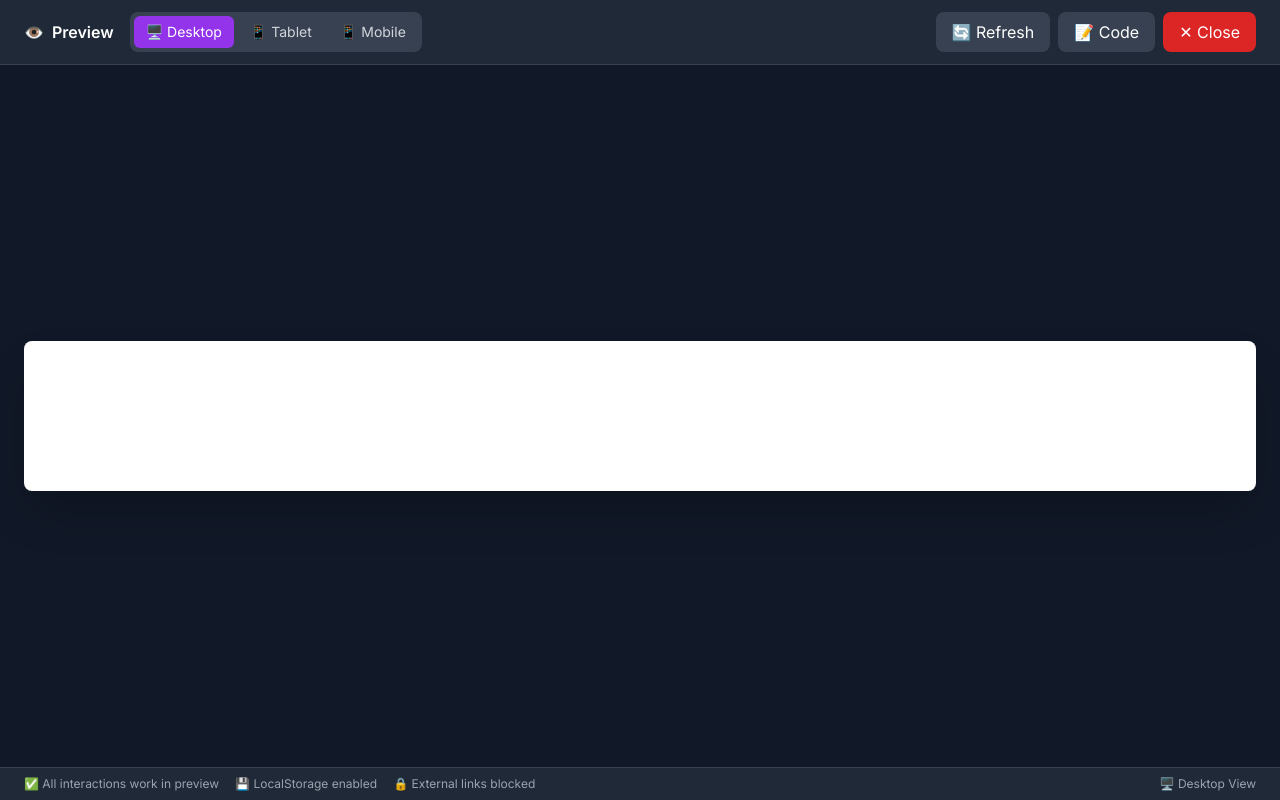
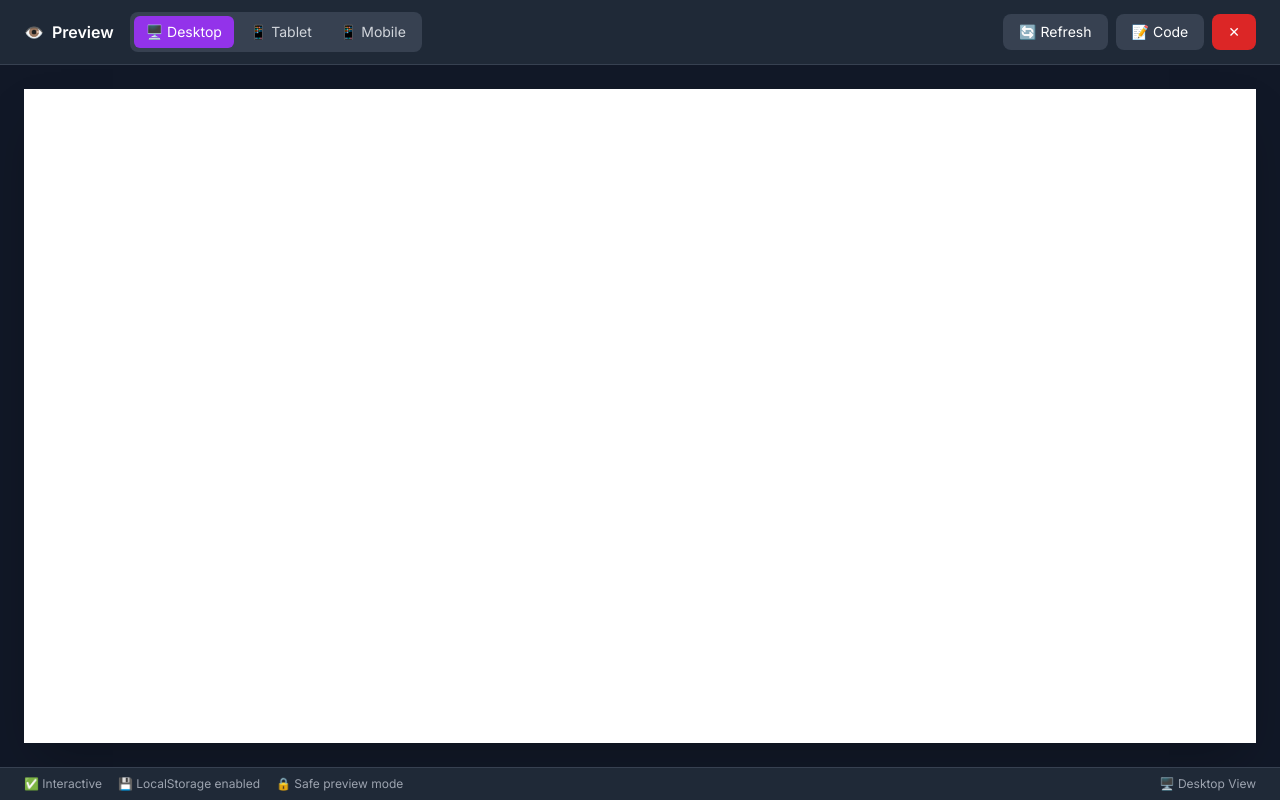
Before and after one commit to fmugova/ai-app-builder, a Next.js app: page /preview/1 in a window 1280 px wide. Built offline with nearby package versions, Linux system fonts and the light colour scheme; no server answers.

Commit message:
Fix preview nesting and viewport sizing issues

```diff
--- a/app/preview/[id]/PreviewClient.tsx
+++ b/app/preview/[id]/PreviewClient.tsx
@@ -25,7 +25,6 @@
 
       if (data.code) {
         setProjectName(data.name || 'Preview')
-        // Enhance code for full interactivity
         const enhancedCode = enhanceCodeForPreview(data.code)
         setCode(enhancedCode)
       }
@@ -36,129 +35,119 @@
     }
   }
 
+  const enhanceCodeForPreview = (originalCode: string): string => {
+    let enhanced = originalCode
 
-  const enhanceCodeForPreview = (originalCode: string): string => {
-    // Remove any existing base tags
-    let enhanced = originalCode.replace(/<base[^>]*>/gi, '')
-
-    // Inject interactive scripts and styles
+    // Interactive enhancement script
     const interactiveScript = `
 <script>
-  // Prevent MOST external navigation, but allow footer links
+  (function() {
+    'use strict';
+
     window.addEventListener('DOMContentLoaded', function() {
-    // Override all anchor clicks
+      // Handle anchor clicks
       document.addEventListener('click', function(e) {
         const anchor = e.target.closest('a');
-      if (anchor && anchor.href) {
+        if (!anchor || !anchor.href) return;
+
         const href = anchor.getAttribute('href');
+        if (!href) return;
 
         // Allow hash links
-        if (href && href.startsWith('#')) {
-          return; // Let them work normally
+        if (href.startsWith('#')) {
+          e.preventDefault();
+          const target = document.querySelector(href);
+          if (target) {
+            target.scrollIntoView({ behavior: 'smooth' });
           }
-
-        // Allow footer links (terms, privacy, contact, etc.)
-        const footerLinks = [
-          '/terms', '/privacy', '/contact', '/about',
-          'mailto:', 'tel:', 'twitter.com', 'linkedin.com',
-          'facebook.com', 'instagram.com', 'github.com'
-        ];
-
-        const isFooterLink = footerLinks.some(link =>
-          href && (href.includes(link) || href.startsWith(link))
-        );
-
-        if (isFooterLink) {
-          // Open footer links in new tab
-          e.preventDefault();
-          window.open(href, '_blank');
           return;
         }
 
-        // Allow javascript: links
-        if (href && href.startsWith('javascript:')) {
+        // Allow footer/legal links to open in new tab
+        const allowedLinks = [
+          'terms', 'privacy', 'contact', 'about',
+          'mailto:', 'tel:',
+          'twitter.com', 'linkedin.com', 'facebook.com',
+          'instagram.com', 'github.com'
+        ];
+
+        const isAllowed = allowedLinks.some(pattern => href.includes(pattern));
+
+        if (isAllowed) {
+          e.preventDefault();
+          window.open(href, '_blank', 'noopener,noreferrer');
           return;
         }
 
-        // Prevent other external navigation
-        if (href && !href.startsWith('#') && !href.startsWith('javascript:')) {
+        // Block other navigation
         e.preventDefault();
-          console.log('Navigation blocked in preview:', href);
-        }
-      }
       });
 
-    // Make forms work
+      // Handle form submissions
       document.addEventListener('submit', function(e) {
         e.preventDefault();
+
         const form = e.target;
         const formData = new FormData(form);
         const data = {};
+        formData.forEach((value, key) => { data[key] = value; });
 
-      formData.forEach((value, key) => {
-        data[key] = value;
-      });
+        // Show success toast
+        const toast = document.createElement('div');
+        toast.style.cssText = \`
+          position: fixed;
+          top: 20px;
+          right: 20px;
+          background: #10b981;
+          color: white;
+          padding: 16px 24px;
+          border-radius: 8px;
+          box-shadow: 0 4px 6px rgba(0,0,0,0.1);
+          z-index: 999999;
+          animation: slideIn 0.3s ease-out;
+          font-family: system-ui, -apple-system, sans-serif;
+        \`;
+        toast.innerHTML = '<strong>✅ Form Submitted!</strong><br><small>In production, this would send data</small>';
+        document.body.appendChild(toast);
 
-      // Show success message
-      const successDiv = document.createElement('div');
-      successDiv.style.cssText = 'position: fixed; top: 20px; right: 20px; background: #10b981; color: white; padding: 16px 24px; border-radius: 8px; box-shadow: 0 4px 6px rgba(0,0,0,0.1); z-index: 99999; animation: slideIn 0.3s ease-out;';
-      successDiv.innerHTML = '<strong>✅ Form Submitted!</strong><br><small>In production, this would send data to your server</small>';
-      document.body.appendChild(successDiv);
-
-      // Add animation
+        // Add animation styles
+        if (!document.getElementById('toast-styles')) {
           const style = document.createElement('style');
-      style.textContent = '@keyframes slideIn { from { transform: translateX(100%); } to { transform: translateX(0); } }';
+          style.id = 'toast-styles';
+          style.textContent = '@keyframes slideIn { from { transform: translateX(100%); opacity: 0; } to { transform: translateX(0); opacity: 1; } }';
           document.head.appendChild(style);
+        }
 
         // Remove after 3 seconds
         setTimeout(() => {
-        successDiv.style.animation = 'slideIn 0.3s ease-out reverse';
-        setTimeout(() => successDiv.remove(), 300);
+          toast.style.animation = 'slideIn 0.3s ease-out reverse';
+          setTimeout(() => toast.remove(), 300);
         }, 3000);
 
-      console.log('Form submission (preview mode):', data);
+        console.log('Form data:', data);
       });
 
-    // Enable localStorage (already works in iframe sandbox with allow-same-origin)
-    // Add visual feedback for buttons
+      // Button click feedback
       document.addEventListener('click', function(e) {
         const button = e.target.closest('button');
         if (button && !button.disabled) {
+          const originalTransform = button.style.transform;
           button.style.transform = 'scale(0.95)';
+          button.style.transition = 'transform 0.1s';
           setTimeout(() => {
-          button.style.transform = 'scale(1)';
+            button.style.transform = originalTransform || 'scale(1)';
           }, 100);
         }
       });
     });
-
-  // Override window.open for non-footer links
-  const originalWindowOpen = window.open;
-  window.open = function(url, target, features) {
-    const footerDomains = ['twitter.com', 'linkedin.com', 'facebook.com', 'instagram.com', 'github.com'];
-    const isFooterLink = footerDomains.some(domain => url && url.includes(domain));
-
-    if (isFooterLink || (url && url.startsWith('mailto:')) || (url && url.startsWith('tel:'))) {
-      return originalWindowOpen.call(window, url, target, features);
-    }
-
-    console.log('window.open blocked in preview (use footer links for external):', url);
-    return null;
-  };
+  })();
 </script>
 
 <style>
-  /* Ensure transitions work */
-  * {
-    transition-property: transform, opacity, background-color, border-color, color;
-  }
-
-  /* Smooth scrolling */
   html {
     scroll-behavior: smooth;
   }
 
-  /* Button hover effects */
   button:not(:disabled) {
     cursor: pointer;
     transition: all 0.2s ease;
@@ -168,28 +157,26 @@
     filter: brightness(1.1);
   }
 
-  button:not(:disabled):active {
-    transform: scale(0.95);
+  a {
+    cursor: pointer;
   }
 
-  /* Footer link styling */
   footer a {
     text-decoration: underline;
-    opacity: 0.8;
-    transition: opacity 0.2s;
+    text-decoration-color: rgba(255,255,255,0.3);
   }
 
   footer a:hover {
-    opacity: 1;
+    text-decoration-color: rgba(255,255,255,0.8);
   }
 </style>
 `
 
-    // Inject scripts before </body> or at the end
+    // Inject before closing body or html tag
     if (enhanced.includes('</body>')) {
-      enhanced = enhanced.replace('</body>', `${interactiveScript}</body>`)
+      enhanced = enhanced.replace('</body>', interactiveScript + '</body>')
     } else if (enhanced.includes('</html>')) {
-      enhanced = enhanced.replace('</html>', `${interactiveScript}</html>`)
+      enhanced = enhanced.replace('</html>', interactiveScript + '</html>')
     } else {
       enhanced += interactiveScript
     }
@@ -200,12 +187,6 @@
   const refreshPreview = () => {
     loadProject()
     toast.success('Preview refreshed!')
-  }
-
-  const viewportSizes = {
-    desktop: { width: '100%', height: '100%' },
-    tablet: { width: '768px', height: '1024px' },
-    mobile: { width: '375px', height: '667px' }
   }
 
   if (loading) {
@@ -223,18 +204,18 @@
     <>
       <Toaster position="top-right" />
 
-      <div className="min-h-screen bg-gray-900 flex flex-col">
-        {/* Preview Toolbar */}
-        <div className="bg-gray-800 border-b border-gray-700 px-6 py-3">
+      <div className="h-screen flex flex-col bg-gray-900">
+        {/* Toolbar */}
+        <div className="bg-gray-800 border-b border-gray-700 px-6 py-3 flex-shrink-0">
           <div className="flex items-center justify-between">
-            {/* Left side */}
+            {/* Left */}
             <div className="flex items-center gap-4">
               <h1 className="text-white font-semibold flex items-center gap-2">
                 <span>👁️</span>
                 <span>{projectName}</span>
               </h1>
 
-              {/* View Mode Toggle */}
+              {/* View Mode */}
               <div className="flex items-center gap-1 bg-gray-700 rounded-lg p-1">
                 <button
                   onClick={() => setViewMode('desktop')}
@@ -269,88 +250,93 @@
               </div>
             </div>
 
-            {/* Right side */}
+            {/* Right */}
             <div className="flex items-center gap-2">
               <button
                 onClick={refreshPreview}
-                className="px-4 py-2 bg-gray-700 hover:bg-gray-600 text-white rounded-lg transition flex items-center gap-2"
+                className="px-4 py-2 bg-gray-700 hover:bg-gray-600 text-white rounded-lg transition text-sm flex items-center gap-2"
               >
                 🔄 Refresh
               </button>
 
               <button
                 onClick={() => setShowCode(!showCode)}
-                className="px-4 py-2 bg-gray-700 hover:bg-gray-600 text-white rounded-lg transition flex items-center gap-2"
+                className="px-4 py-2 bg-gray-700 hover:bg-gray-600 text-white rounded-lg transition text-sm flex items-center gap-2"
               >
                 {showCode ? '👁️ Preview' : '📝 Code'}
               </button>
 
               <button
                 onClick={() => window.close()}
-                className="px-4 py-2 bg-red-600 hover:bg-red-700 text-white rounded-lg transition"
+                className="px-4 py-2 bg-red-600 hover:bg-red-700 text-white rounded-lg transition text-sm"
               >
-                ✕ Close
+                ✕
               </button>
             </div>
           </div>
         </div>
 
-        {/* Preview Area */}
-        <div className="flex-1 flex items-center justify-center p-6 overflow-auto">
+        {/* Content Area */}
+        <div className="flex-1 bg-gray-900 overflow-hidden">
           {showCode ? (
             // Code View
-            <div className="w-full max-w-6xl bg-gray-800 rounded-lg p-6">
+            <div className="h-full p-6 overflow-auto">
+              <div className="max-w-6xl mx-auto bg-gray-800 rounded-lg p-6">
                 <div className="flex items-center justify-between mb-4">
-                <h2 className="text-white font-semibold">Source Code</h2>
+                  <h2 className="text-white font-semibold text-lg">Source Code</h2>
                   <button
                     onClick={() => {
                       navigator.clipboard.writeText(code)
-                    toast.success('Code copied to clipboard!')
+                      toast.success('Code copied!')
                     }}
-                  className="px-4 py-2 bg-purple-600 hover:bg-purple-700 text-white rounded-lg transition"
+                    className="px-4 py-2 bg-purple-600 hover:bg-purple-700 text-white rounded-lg transition text-sm"
                   >
-                  📋 Copy Code
+                    📋 Copy
                   </button>
                 </div>
-              <div className="bg-gray-900 rounded-lg p-4 overflow-auto max-h-[70vh]">
-                <pre className="text-sm text-green-400 font-mono">
+                <div className="bg-gray-900 rounded-lg p-4 overflow-auto">
+                  <pre className="text-sm text-green-400 font-mono whitespace-pre-wrap">
                     <code>{code}</code>
                   </pre>
                 </div>
               </div>
+            </div>
           ) : (
             // Preview View
+            <div className="h-full flex items-center justify-center p-6">
               <div
-              className="bg-white rounded-lg shadow-2xl overflow-hidden transition-all duration-300"
+                className="bg-white shadow-2xl transition-all duration-300 overflow-hidden"
                 style={{
-                width: viewportSizes[viewMode].width,
-                height: viewportSizes[viewMode].height,
+                  width: viewMode === 'desktop' ? '100%' : viewMode === 'tablet' ? '768px' : '375px',
+                  height: '100%',
                   maxWidth: '100%',
-                maxHeight: '100%'
+                  borderRadius: viewMode === 'desktop' ? '0' : '12px'
                 }}
               >
                 <iframe
                   srcDoc={code}
                   className="w-full h-full border-0"
                   sandbox="allow-scripts allow-forms allow-modals allow-popups allow-same-origin"
-                title="Full Preview"
+                  title="Preview"
+                  style={{ background: 'white' }}
                 />
+              </div>
             </div>
           )}
         </div>
 
         {/* Status Bar */}
-        <div className="bg-gray-800 border-t border-gray-700 px-6 py-2">
+        <div className="bg-gray-800 border-t border-gray-700 px-6 py-2 flex-shrink-0">
           <div className="flex items-center justify-between text-xs text-gray-400">
             <div className="flex items-center gap-4">
-              <span>✅ All interactions work in preview</span>
+              <span>✅ Interactive</span>
               <span>💾 LocalStorage enabled</span>
-              <span>🔒 External links blocked</span>
+              <span>🔒 Safe preview mode</span>
             </div>
             <div>
-              {viewMode === 'desktop' ? '🖥️ Desktop View' :
-               viewMode === 'tablet' ? '📱 Tablet View (768x1024)' :
-               '📱 Mobile View (375x667)'}
+              {viewMode === 'desktop' && '🖥️ Desktop View'}
+              {viewMode === 'tablet' && '📱 Tablet (768px)'}
+              {viewMode === 'mobile' && '📱 Mobile (375px)'}
             </div>
           </div>
         </div>
```
Lines whose indentation alone changed are shown as unchanged.
